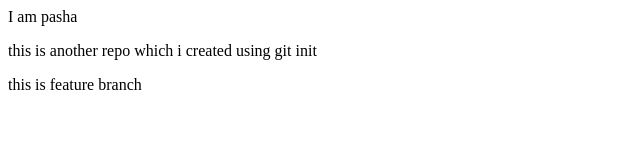
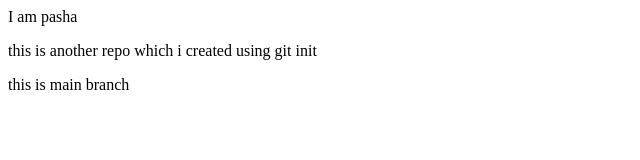
Before and after one commit to Rahamath7786/localRepo, a plain HTML site: page index.html in a window 1280 px wide. Shown: the full height of the page, 0-640 px from the left. Drawn offline with Linux system fonts and the light colour scheme.

Commit message:
main updated in index.html paragraph

```diff
--- a/index.html
+++ b/index.html
@@ -1,3 +1,3 @@
 <p>I am pasha</p>
 <p>this is another repo which i created using git init</p>
-<p>this is feature branch</p>
+<p>this is main branch</p>
```
